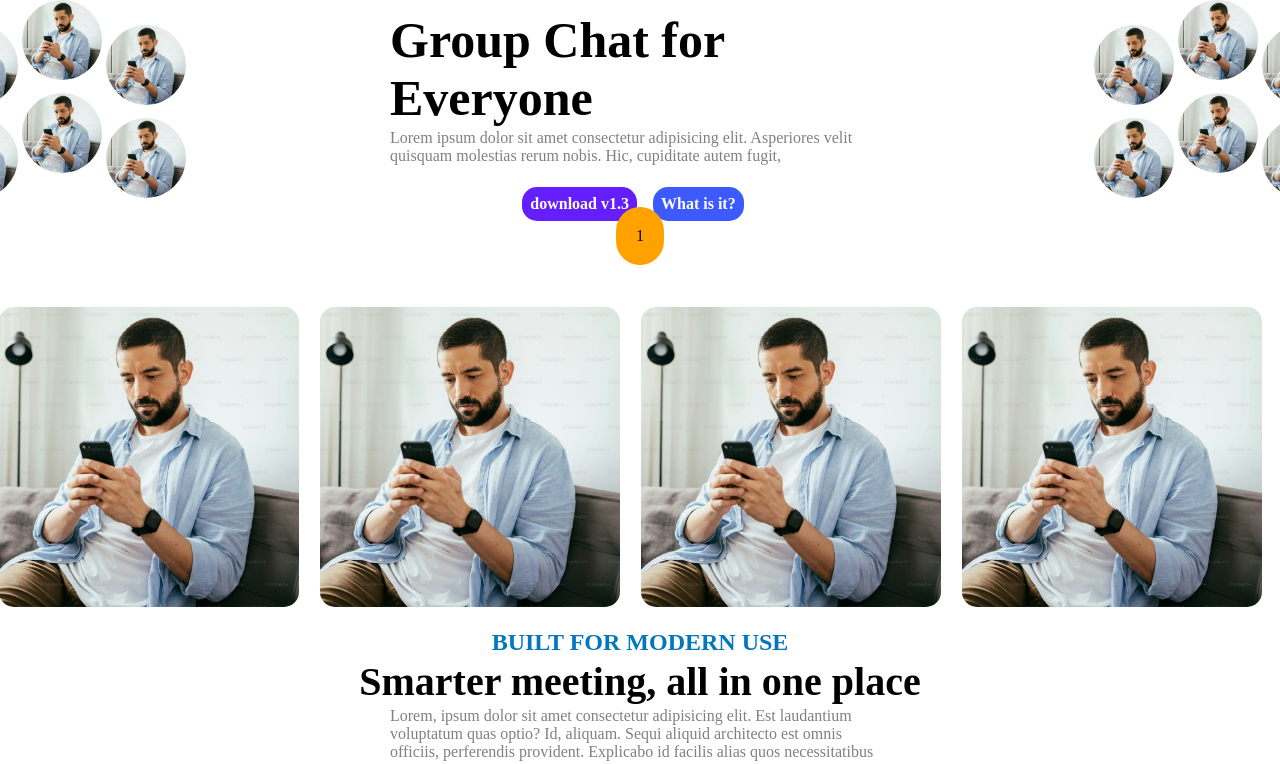
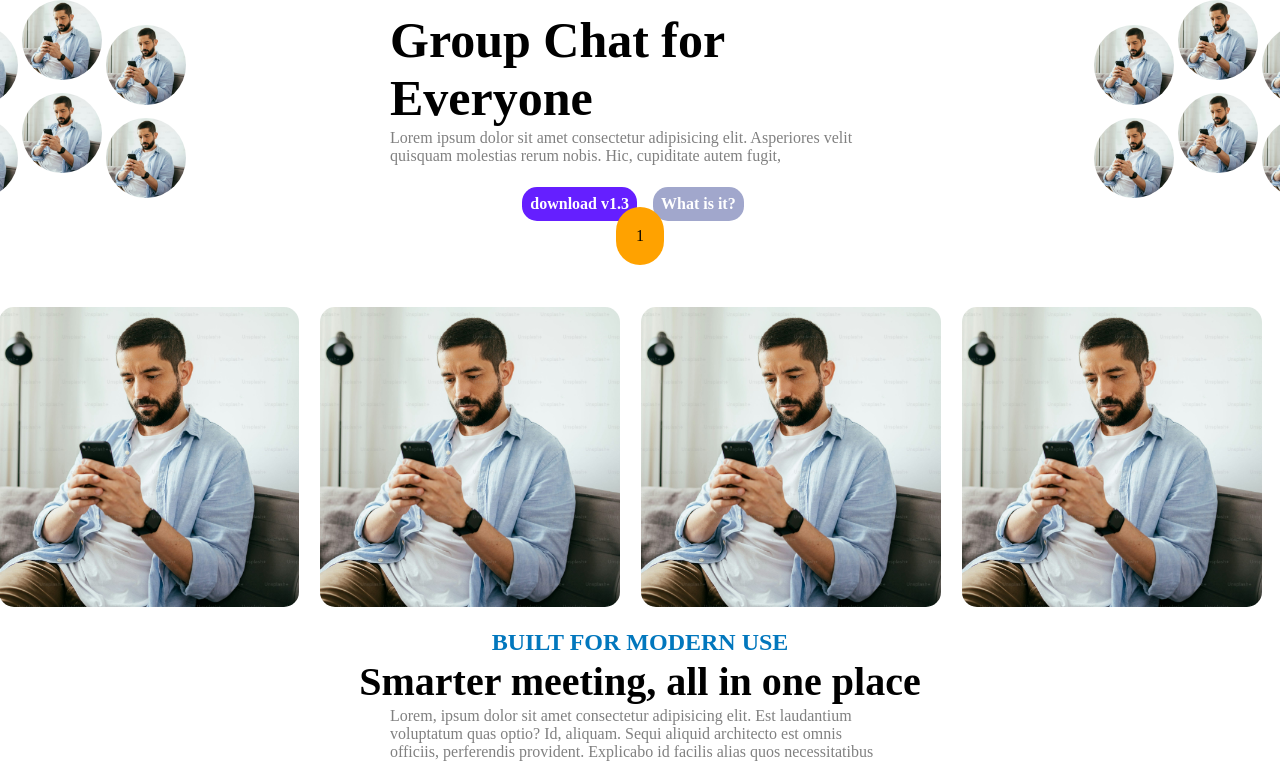
Before and after one commit to ahmed757dbs-cloud/prject, a plain HTML site: page index.html in a window 1280 px wide. Shown: the part 48-812 px from the top of the page. Drawn offline with Linux system fonts and the light colour scheme.

Commit message:
badlt el loon ya ahmed el maset

```diff
--- a/index.html
+++ b/index.html
@@ -3,7 +3,7 @@
   <head>
     <style>
       :root {
-        --color-bleu: #3d5afe;
+        --color-bleu: #a1a7cc;
         --color-perpol: #651fff;
         --color-bleu-f: #0277bd;
         --icon-small: 24px;
```
